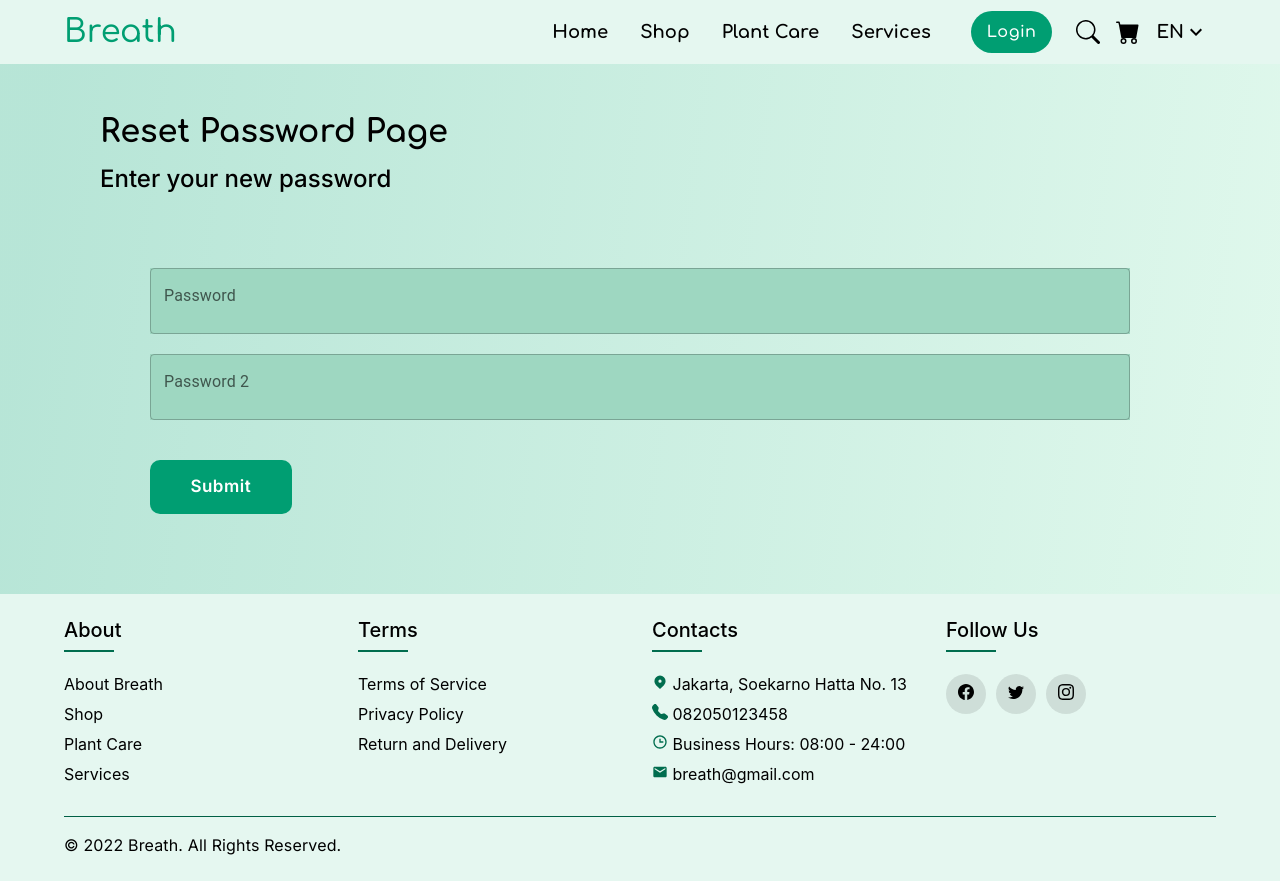
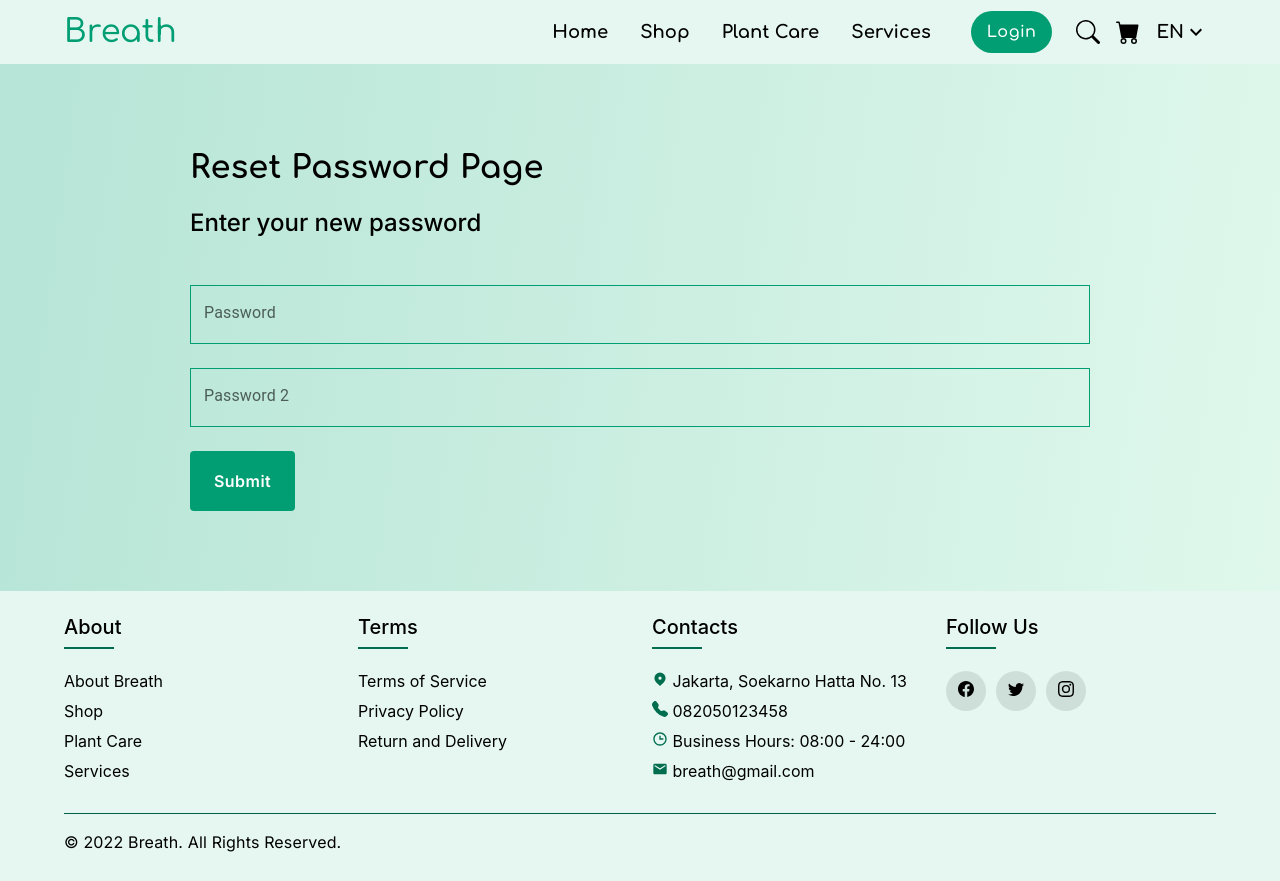
Before and after one commit to yar-24/plant-care-shop, a React (Create React App) app: page /reset-password in a window 1280 px wide. Built offline with nearby package versions, Linux system fonts and the light colour scheme.

Commit message:
Memperbaiki tampilan

```diff
--- a/src/components/ForgotPasswordInput.js
+++ b/src/components/ForgotPasswordInput.js
@@ -32,7 +32,10 @@ const ForgotPassword = ({ forgotPassword, isLoading }) => {
     <form onSubmit={onForgotPasswordHandler}>
       <TextField
         fullWidth
-        sx={{ my: 3, fieldset: { borderColor: colors.secondary } }}
+        sx={{
+          my: 3,
+          fieldset: { borderColor: colors.secondary, borderRadius: 0 },
+        }}
         id="email"
         color="primary"
         type="email"
--- a/src/pages/ForgotPassword.js
+++ b/src/pages/ForgotPassword.js
@@ -36,7 +36,7 @@ const ForgotPassword = () => {
 
   return (
     // <Forpas className="reset-password">
-    <Container maxWidth="md" fixed sx={{ pt: 10 }}>
+    <Container maxWidth="md" disableGutters fixed sx={{ pt: 10 }}>
       <Typography
         variant="h4"
         component="h4"
--- a/src/pages/Home.js
+++ b/src/pages/Home.js
@@ -17,25 +17,27 @@ const Title = styled.h1`
   }
 `;
 
-const Home = ({addItem}) => {
+const Home = ({ addItem }) => {
   const { locale } = React.useContext(LocaleContext);
 
   return (
     <>
       <Hero />
-      <Banner alignItems={{ lg: 'end', xs: 'center' }} sx={{ m: 2 }}>
+      <Banner alignItems={{ lg: 'end', xs: 'center' }}>
         <Title>
           {locale === 'id'
             ? 'Kiat, trik, dan panduan untuk membuat perawatan tanaman benar-benar mudah'
             : 'Tips, tricks, and plant guides to make plant care downright easy'}
         </Title>
         <Tombol
-        component={Link}
-        to={"/search"}
+          component={Link}
+          to={'/search'}
           label={locale === 'id' ? 'Baca blog lainnya' : 'Read more blogs'}
         />
       </Banner>
-      <CardList addItem={addItem} >{locale === 'id' ? 'Kategori Populer' : 'Popular Categories'}</CardList>
+      <CardList addItem={addItem}>
+        {locale === 'id' ? 'Kategori Populer' : 'Popular Categories'}
+      </CardList>
     </>
   );
 };
--- a/src/pages/ResetPassword.js
+++ b/src/pages/ResetPassword.js
@@ -1,47 +1,46 @@
-import React, { useState } from "react";
-import styled from "styled-components";
-import { useLocation, useNavigate } from "react-router-dom";
-import { useSelector } from "react-redux";
-import { axiosInstance } from "../utils";
-import Swal from "sweetalert2";
-import { toast } from "react-toastify";
-import { TextField } from "@mui/material";
-import LoadingBtn from "../components/kecil/LoadingBtn";
-import LocaleContext from "../contexts/LocaleContext";
+import { Container, Stack, TextField, Typography } from '@mui/material';
+import React, { useState } from 'react';
+import { useSelector } from 'react-redux';
+import { useLocation, useNavigate } from 'react-router-dom';
+import { toast } from 'react-toastify';
+import Swal from 'sweetalert2';
+import LoadingBtn from '../components/kecil/LoadingBtn';
+import LocaleContext from '../contexts/LocaleContext';
+import { axiosInstance, colors, fonts } from '../utils';
 
-const Forpas = styled.div`
-  font-size: 13px;
-  display: grid;
-  margin: 75px 100px 40px 100px;
-  grid-template-columns: 1fr;
-  grid-column-gap: 25px;
-  grid-row-gap: 20px;
+// const Forpas = styled.div`
+//   font-size: 13px;
+//   display: grid;
+//   margin: 75px 100px 40px 100px;
+//   grid-template-columns: 1fr;
+//   grid-column-gap: 25px;
+//   grid-row-gap: 20px;
 
-  @media (max-width: 725px) {
-    margin: 30px auto;
-    padding-right: 40px;
-    padding-left: 30px;
-  }
-  @media (max-width: 600px) {
-    margin: 30px auto;
-    padding-right: 5px;
-    padding-left: 0px;
+//   @media (max-width: 725px) {
+//     margin: 30px auto;
+//     padding-right: 40px;
+//     padding-left: 30px;
+//   }
+//   @media (max-width: 600px) {
+//     margin: 30px auto;
+//     padding-right: 5px;
+//     padding-left: 0px;
 
-  }
-`;
+//   }
+// `;
 
 const ResetPassword = () => {
   const { locale } = React.useContext(LocaleContext);
 
   const [formData, setFormData] = useState({
-    password: "",
-    password2: "",
+    password: '',
+    password2: '',
   });
 
   const { password, password2 } = formData;
 
   const search = useLocation().search;
-  const token = new URLSearchParams(search).get("token");
+  const token = new URLSearchParams(search).get('token');
 
   const navigate = useNavigate();
   const { isLoading } = useSelector((state) => state.auth);
@@ -57,23 +56,23 @@ const ResetPassword = () => {
     e.preventDefault();
 
     if (password !== password2 || password2 !== password) {
-      toast.error("Password no same");
+      toast.error('Password no same');
     } else {
       const userData = {
         password,
       };
       axiosInstance
-        .post("users/reset-password?token=" + token, userData)
+        .post('users/reset-password?token=' + token, userData)
         .then((res) => {
-          console.log(res)
+          console.log(res);
           Swal.fire({
-            position: "center",
-            icon: "success",
-            title: "Your password has been saved",
+            position: 'center',
+            icon: 'success',
+            title: 'Your password has been saved',
             showConfirmButton: false,
             timer: 1500,
           });
-          navigate("/");
+          navigate('/');
         })
         .catch((err) => {
           toast.error(err);
@@ -82,33 +81,65 @@ const ResetPassword = () => {
   };
 
   return (
+    <Container fixed maxWidth="md" disableGutters sx={{ my: 10 }}>
       <div className="forgot-password">
-      <form onSubmit={onSubmit} >
-        <h2>{locale === 'id' ? 'Halaman Atur Ulang Kata Sandi' : 'Reset Password Page'}</h2>
-        <h3>{locale === 'id' ? 'Masukkan kata sandi baru anda' : 'Enter your new password'}</h3>
-        <Forpas>
+        <form onSubmit={onSubmit}>
+          <Typography
+            component="h2"
+            fontFamily={fonts.comfortaa}
+            fontSize={32}
+            fontWeight="800">
+            {locale === 'id'
+              ? 'Halaman Atur Ulang Kata Sandi'
+              : 'Reset Password Page'}
+          </Typography>
+          <h3>
+            {locale === 'id'
+              ? 'Masukkan kata sandi baru anda'
+              : 'Enter your new password'}
+          </h3>
+          <Stack direction="column" gap={3} mt={6} mb={3}>
             <TextField
+              fullWidth
               id="password"
               color="success"
               type="password"
-            label={locale === 'id' ? 'Kata Sandi' : "Password"}
+              sx={{
+                fieldset: { borderColor: colors.secondary, borderRadius: 0 },
+              }}
+              label={locale === 'id' ? 'Kata Sandi' : 'Password'}
               name="password"
               value={password}
               onChange={onChange}
             />
             <TextField
+              fullWidth
               id="password2"
               color="success"
               type="password"
-            label={locale === 'id' ? 'Kata Sandi 2' : "Password 2"}
+              sx={{
+                fieldset: { borderColor: colors.secondary, borderRadius: 0 },
+              }}
+              label={locale === 'id' ? 'Kata Sandi 2' : 'Password 2'}
               name="password2"
               value={password2}
               onChange={onChange}
             />
-        </Forpas>
-        <LoadingBtn loading={isLoading}>{locale === 'id' ? 'Kirim' : "Submit"} </LoadingBtn>
+          </Stack>
+          <LoadingBtn
+            size="medium"
+            sx={{
+              fontSize: '16px',
+              px: 3,
+              py: 2,
+              alignSelf: 'center',
+            }}
+            loading={isLoading}>
+            {locale === 'id' ? 'Kirim' : 'Submit'}{' '}
+          </LoadingBtn>
         </form>
       </div>
+    </Container>
   );
 };
 
--- a/src/styles/style.css
+++ b/src/styles/style.css
@@ -119,21 +119,11 @@ body {
 .input-login,
 .forgot-password {
   font-size: 17px;
-  margin: 50px;
 }
 
 .input-register h2,
 .input-login h2 {
   font-size: 35px;
-  margin-left: 50px;
-  font-family: "Comfortaa";
-  font-style: normal;
-  font-weight: 800;
-}
-
-.forgot-password h2 {
-  font-size: 32px;
-  margin-left: 50px;
   font-family: "Comfortaa";
   font-style: normal;
   font-weight: 800;
@@ -141,36 +131,33 @@ body {
 
 .input-register h3,
 .forgot-password h3 {
-  padding-top: 15px;
-  margin-left: 50px;
+  padding-top: 16px;
   font-family: "Inter";
   font-style: normal;
   font-weight: 500;
   font-size: 24px;
 }
 
-.input-register button,
+/* .input-register button,
 .input-login button,
 .forgot-password button {
-  /* display: block; */
+  display: block;
   padding: 12px;
   font-size: 17px;
   background-color: #009e72;
   color: white;
   border: transparent;
   border-radius: 10px;
-  margin-left: 100px;
-  /* margin: auto; */
+  margin: auto;
   cursor: pointer;
   width: 12%;
-}
+} */
 
 .forgot-password .button2 {
   text-align: center;
   background-color: white;
   color: #009e72;
   border-radius: 10px;
-  margin-left: 10px;
   padding: 16px 4%;
   font-size: 17px;
   font-weight: 600;
@@ -190,8 +177,7 @@ body {
 
 .input-register p,
 .input-login p {
-  margin-top: 10px;
-  margin-left: 100px;
+  margin-top: 12px;
 }
 
 .input-login input,
@@ -200,17 +186,13 @@ body {
 .reset-password input {
   font-size: 18px;
   font-family: 'Inter', sans-serif;
-  display: block;
-  width: 100%;
-  padding: 20px;
-  background-color: #9ed7c1;
-  border: 5px #009e72;
+  /* display: block;
+  width: 100%; */
+  /* padding: 20px; */
+  /* background-color: #9ed7c1; */
+  /* border-color: #009e72; */
+  /* border: 1px #009e72 solid; */
   color: black;
-
-}
-
-.forgot-password p {
-  margin-left: 50px;
 }
 
 /* .services {
@@ -292,9 +274,9 @@ a {
 
 @media screen and (max-width : 1050px) {
 
-  .input-register button {
+  /* .input-register button {
     width: 19%;
-  }
+  } */
 }
 
 @media screen and (max-width : 725px) {
@@ -339,7 +321,6 @@ a {
   .forgot-password button {
 
     margin: auto;
-    margin-left: 30px;
     width: auto;
     font-size: 15px;
   }
@@ -352,16 +333,10 @@ a {
 
   .input-login p {
     margin: 5px auto;
-    margin-left: 30px;
   }
 
   .input-register p{
     margin: 5px auto;
-  }
-
-  .forgot-password .button2 {
-    margin-left: 10px auto;
-    width: auto;
   }
 
   .forgot-password p {
@@ -378,11 +353,11 @@ a {
   .reset-password input  {
     font-size: 16px;
     font-family: 'Inter', sans-serif;
-    display: block;
+    /* display: block;
     width: 100%;
     padding: 20px;
     background-color: #9ed7c1;
-    border: 5px #009e72;
+    border: 5px #009e72; */
     color: black;
 
   }
@@ -403,11 +378,11 @@ a {
   .reset-password input  {
     font-size: 14px;
     font-family: 'Inter', sans-serif;
-    display: block;
+    /* display: block;
     width: 100%;
     padding: 20px;
     background-color: #9ed7c1;
-    border: 5px #009e72;
+    border: 5px #009e72; */
     color: black;
 
   }
```
Also changed, not shown: src/components/Banner.js (+13 -13 lines), src/components/BannerFreeOngkir.js (+20 -8 lines), src/components/BannerServices.js (+20 -14 lines), src/pages/Login.js (+60 -43 lines), src/pages/Register.js (+91 -47 lines). Lines whose indentation alone changed are shown as unchanged.
